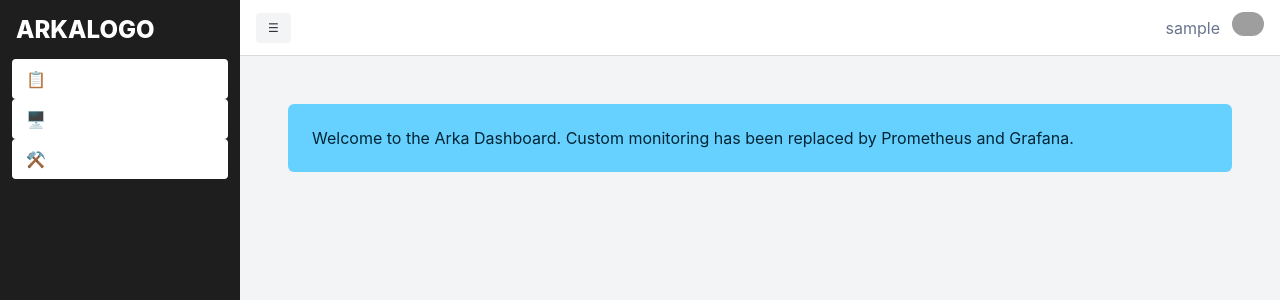
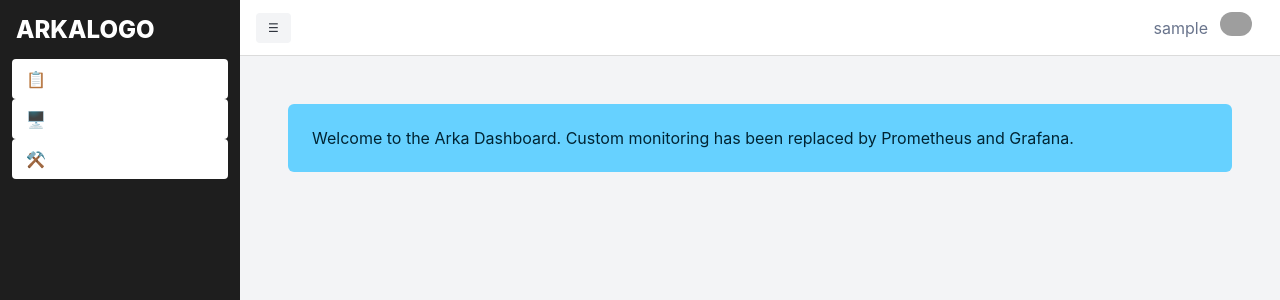
Before and after one commit to hallowslab/Arka, a Django app: page / in a window 1280 px wide. Shown: the top 300 px of the page. Run offline with Django 5.2, Linux system fonts and the light colour scheme; the visitor is signed in with stand-in values (Sample User, id 1); parts of the project's set-up code (start-up, migrations or seed data) failed here and were passed over; grey boxes are pictures that could not be loaded.

Commit message:
pr-3 on topbar gravatar

```diff
--- a/src/templates/partials/topbar.html
+++ b/src/templates/partials/topbar.html
@@ -1,12 +1,11 @@
 <header class="topbar">
     <button id="toggleBtn" class="button is-light is-small">☰</button>
 
-    <div class="is-flex is-align-items-center">
+    <div class="is-flex is-align-items-center pr-3">
         <span class="mr-3 has-text-grey">{{ request.user.username }}</span>
         <a href="{% url 'user_profile' %}">
             <figure class="image is-32x32">
-                <img class="is-rounded"
-                     src="https://ui-avatars.com/api/?name={{ request.user.username }}">
+                <img class="is-rounded" src="https://ui-avatars.com/api/?name={{ request.user.username }}">
             </figure>
         </a>
     </div>
```
